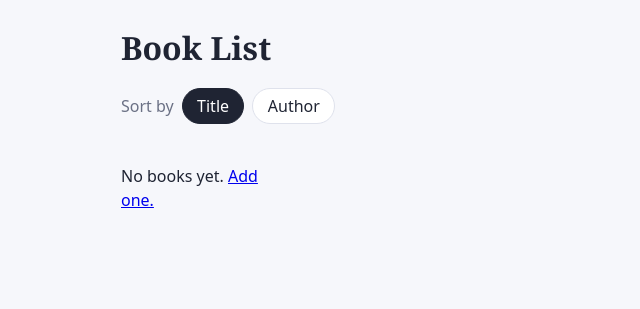
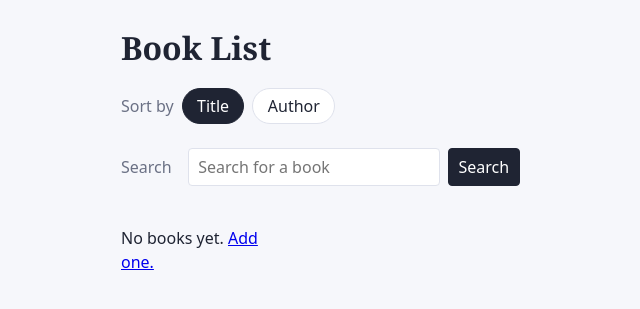
Before and after one commit to Tobbyte/book_alchemy, a Flask app: page / in a window 1280 px wide. Shown: the part 57-366 px from the top of the page, without its empty margins (59-699 px from the left). Run offline with Flask 3, Linux system fonts and the light colour scheme; data that the repository does not hold is empty.

Commit message:
add search on home

```diff
--- a/app.py
+++ b/app.py
@@ -119,6 +119,22 @@ class BookAlchemyApp:
         else:
             sort = "title"
             order_by = (func.lower(Book.title),)
+
+        search_query = request.args.get("search_query", "").strip()
+        if search_query:
+            books = db.session.scalars(
+                select(Book)
+                .join(Book.author)
+                .options(contains_eager(Book.author))
+                .filter(func.lower(Book.title).contains(search_query.lower()))
+                .order_by(*order_by)
+            ).all()
+            return render_template(
+                "home.html",
+                books=books,
+                sort=sort,
+                search_query=search_query,
+            )
 
         books = db.session.scalars(
             select(Book)
--- a/static/style.css
+++ b/static/style.css
@@ -64,8 +64,8 @@ h1 {
 /* sort buttons */
 .sort {
     display: flex;
+    gap: 0.5rem;
     align-items: center;
-    gap: 0.5rem;
     margin-bottom: 1.5rem;
     color: var(--muted);
 }
@@ -251,3 +251,16 @@ input[type="submit"] {
 .result-text {
     flex: 1;
 }
+.search_container {
+    display: flex;
+    gap: 1rem;
+    align-items: center;
+    margin-bottom: 1.5rem;
+    color: var(--muted);
+}
+
+.search_container form {
+    display: flex;
+    gap: 0.5rem;
+    margin: 0;
+}
--- a/templates/home.html
+++ b/templates/home.html
@@ -7,7 +7,19 @@
     <a href="{{ url_for('index', sort='title') }}" class="{{ 'active' if sort == 'title' }}">Title</a>
     <a href="{{ url_for('index', sort='author') }}" class="{{ 'active' if sort == 'author' }}">Author</a>
 </div>
-
+<div class="search_container">
+    <span>Search</span>
+    <form class="search-form" action="{{ url_for('index') }}" method="get">
+        <input type="text" id="search_query" name="search_query" placeholder="Search for a book"
+            value="{{ search_query or '' }}">
+        <button type="submit">Search</button>
+    </form>
+    {% if search_query %}
+    <form class="clear-form" action="{{ url_for('index') }}" method="get">
+        <button type="submit">Clear</button>
+    </form>
+    {% endif %}
+</div>
 <div class="book-grid">
     {% for book in books %}
     <details class="book c{{ loop.index0 % 5 }}">
```
